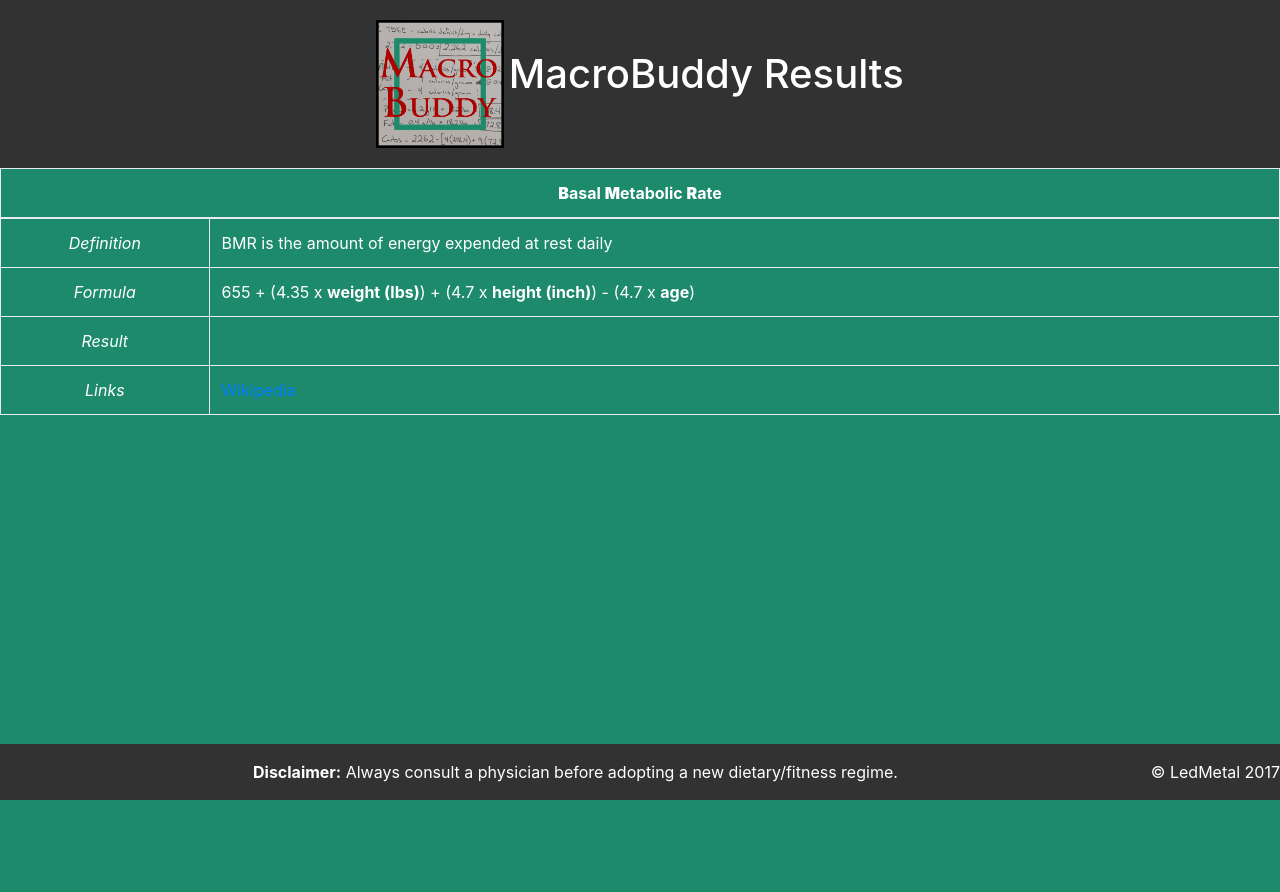
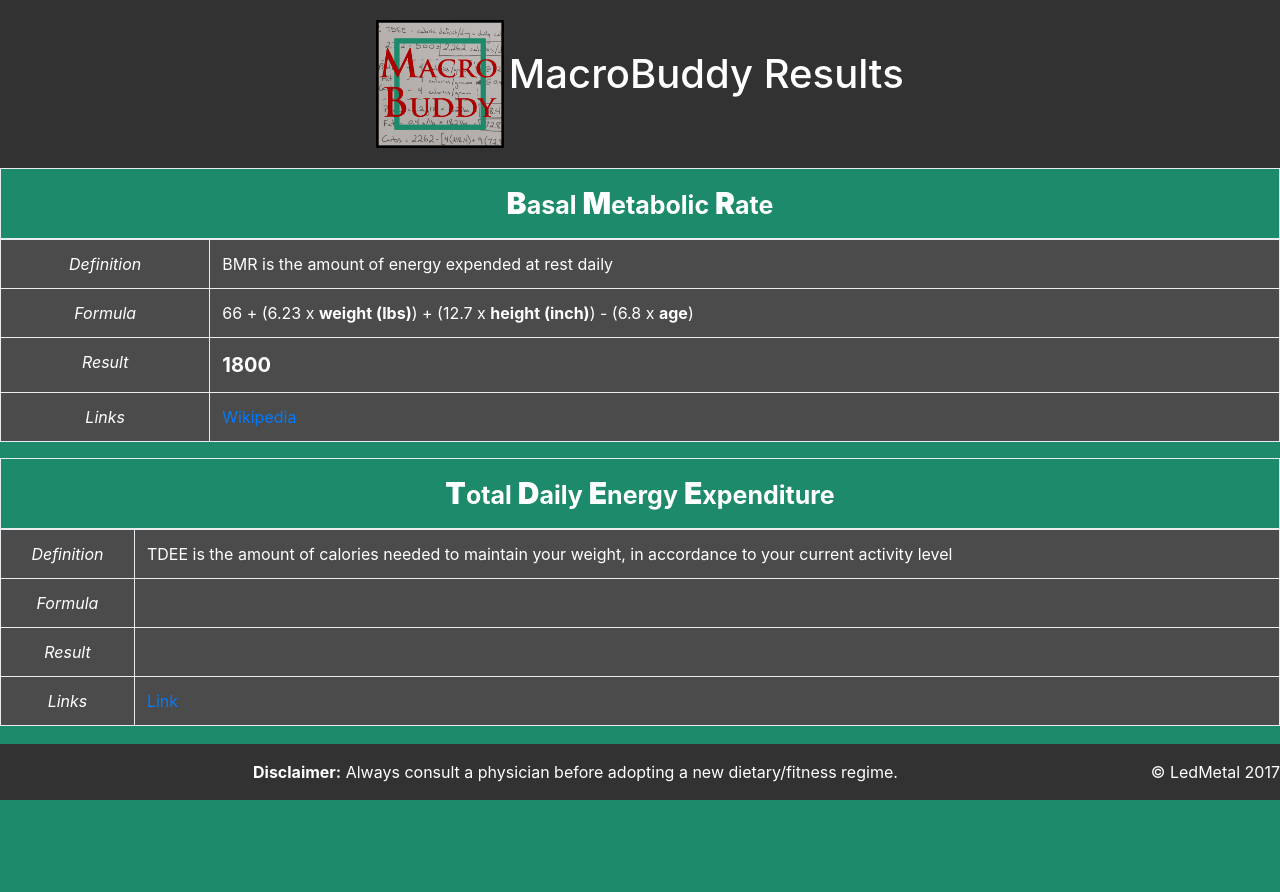
Before and after one commit to LedMetal/MacroBuddy, a PHP site: page /HTML/results.html in a window 1280 px wide. Before the commit the page ends 800 px from the top, so only its background shows below. Run offline with PHP 8.4, Linux system fonts and the light colour scheme; some libraries are stand-ins or nearby versions.

Commit message:
Organize css into results.css file
Create TDEE Resuls Table

```diff
--- a/MacroBuddy/CSS/results.css
+++ b/MacroBuddy/CSS/results.css
@@ -15,6 +15,23 @@ body {
     padding-bottom: 150px;
 }
 
+thead {
+    text-align: center;
+}
+
+thead tr th {
+    font-size: 25px;
+}
+
+tbody {
+    background-color: rgb(75,75,75);
+}
+
+.columnLabel {
+    text-align: center;
+    font-style: italic;
+}
+
 #footerBar {
     background-color: rgb(50,50,50);
 }
--- a/MacroBuddy/HTML/results.html
+++ b/MacroBuddy/HTML/results.html
@@ -27,44 +27,64 @@
 
         <!-- BMR Result Table -->
         <table class="table table-bordered">
-            <thead style="text-align: center;">
+            <thead>
                 <tr>
                     <th colspan=2>
-                        <strong>B</strong>asal <strong>M</strong>etabolic <strong>R</strong>ate
+                        <strong style="font-size: 30px;">B</strong>asal <strong style="font-size: 30px;">M</strong>etabolic <strong style="font-size: 30px;">R</strong>ate
                     </th>
                 </tr>
             </thead>
             <tbody>
                 <tr>
-                    <td style="text-align: center;">
-                        <i>Definition</i>
-                    </td>
-                    <td>
-                        BMR is the amount of energy expended at rest daily
-                    </td>
+                    <td class="columnLabel">Definition</td>
+                    <td>BMR is the amount of energy expended at rest daily</td>
                 </tr>
 
                 <tr>
-                    <td style="text-align: center;">
-                        <i>Formula</i>
-                    </td>
+                    <td class="columnLabel">Formula</td>
                     <td id="bmrFormula"></td>
                 </tr>
 
                 <tr>
-                    <td style="text-align: center;">
-                        <i>Result</i>
-                    </td>
+                    <td class="columnLabel">Result</td>
                     <td id="bmrResult"></td>
                 </tr>
 
                 <tr>
-                    <td style="text-align: center;">
-                        <i>Links</i>
-                    </td>
-                    <td>
-                        <a href="https://en.wikipedia.org/wiki/Basal_metabolic_rate">Wikipedia</a>
-                    </td>
+                    <td class="columnLabel">Links</td>
+                    <td><a href="https://en.wikipedia.org/wiki/Basal_metabolic_rate">Wikipedia</a></td>
+                </tr>
+            </tbody>
+        </table>
+
+        <!-- TDEE Result Table -->
+        <table class="table table-bordered">
+            <thead>
+                <tr>
+                    <th colspan=2>
+                        <strong style="font-size: 30px;">T</strong>otal <strong style="font-size: 30px;">D</strong>aily <strong style="font-size: 30px;">E</strong>nergy <strong style="font-size: 30px;">E</strong>xpenditure
+                    </th>
+                </tr>
+            </thead>
+            <tbody>
+                <tr>
+                    <td class="columnLabel">Definition</td>
+                    <td>TDEE is the amount of calories needed to maintain your weight, in accordance to your current activity level</td>
+                </tr>
+
+                <tr>
+                    <td class="columnLabel">Formula</td>
+                    <td id="tdeeFormula"></td>
+                </tr>
+
+                <tr>
+                    <td class="columnLabel">Result</td>
+                    <td id="tdeeResult"></td>
+                </tr>
+
+                <tr>
+                    <td class="columnLabel">Links</td>
+                    <td><a href="">Link</a></td>
                 </tr>
             </tbody>
         </table>
--- a/MacroBuddy/JS/results.js
+++ b/MacroBuddy/JS/results.js
@@ -5,7 +5,8 @@
 //console.log(userProfile);
 
 var userProfile = {
-    gender: "Female"
+    gender: "Male",
+    bmr: 1800
 };
 
 // jQuery document ready function
@@ -16,7 +17,9 @@ $(function() {
 
     } else {
         $('#bmrFormula')[0].innerHTML = "655 + (4.35 x <strong>weight (lbs)</strong>) + (4.7 x <strong>height (inch)</strong>) - (4.7 x <strong>age</strong>)";
-
     }
 
+    // Display BMR Result
+    $('#bmrResult')[0].innerHTML = "<span style='font-size: 20px;'><strong>" + userProfile.bmr + "</strong></span>";
+
 });
```
